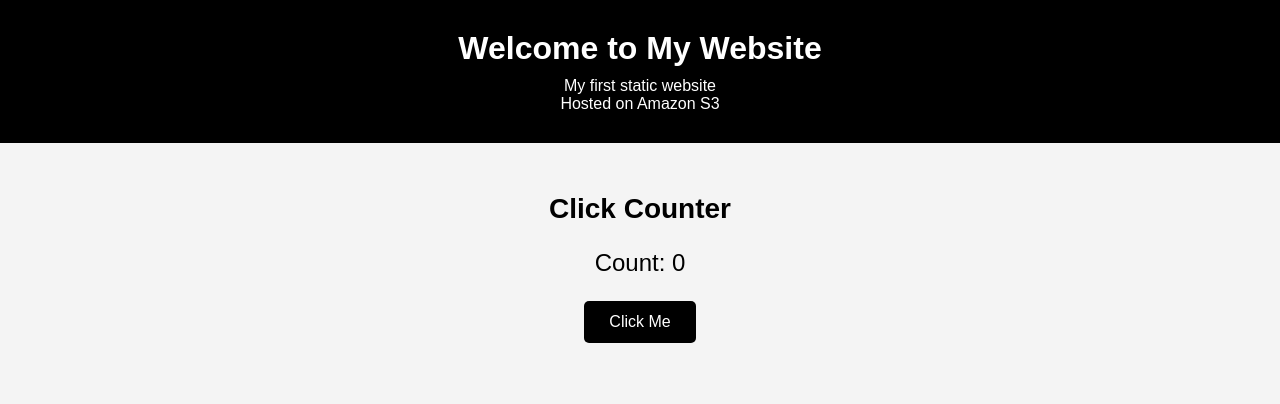
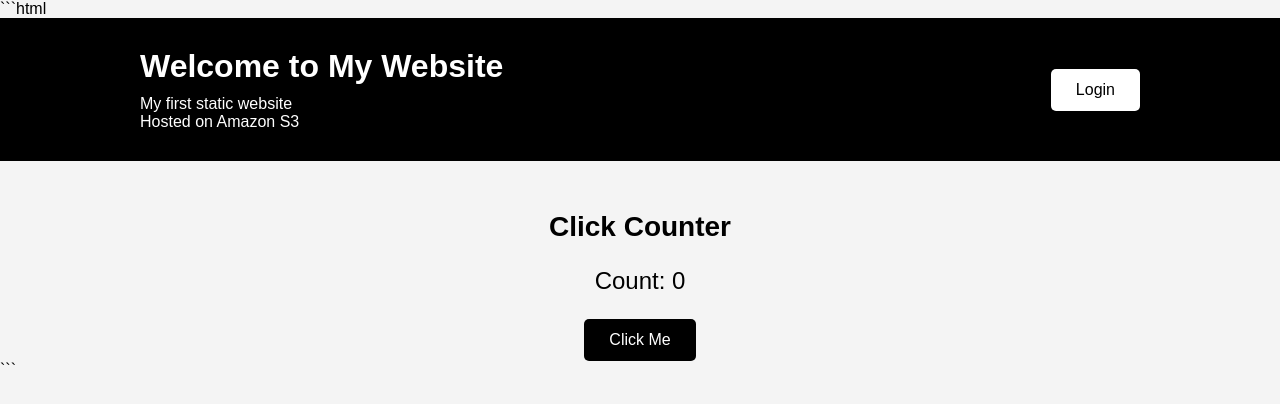
Before and after one commit to muthukumar24/git-and-github-practice, a plain HTML site: page index.html in a window 1280 px wide. Drawn offline with Linux system fonts and the light colour scheme.

Commit message:
added login functionality

````diff
--- a/index.html
+++ b/index.html
@@ -1,3 +1,4 @@
+```html
 <!DOCTYPE html>
 <html lang="en">
 <head>
@@ -12,9 +13,17 @@
 <body>
 
     <div class="header">
-        <h1>Welcome to My Website</h1>
-        <p>My first static website</p>
-        <p>Hosted on Amazon S3</p>
+
+        <div class="header-content">
+            <div>
+                <h1>Welcome to My Website</h1>
+                <p>My first static website</p>
+                <p>Hosted on Amazon S3</p>
+            </div>
+
+            <button class="login-button">Login</button>
+        </div>
+
     </div>
 
     <div class="counter-section">
@@ -30,3 +39,4 @@
 
 </body>
 </html>
+```
--- a/style.css
+++ b/style.css
@@ -4,13 +4,23 @@ body {
     background-color: #f4f4f4;
 }
 
+/* Header */
 .header {
     background-color: black;
     color: white;
     padding: 30px;
-    text-align: center;
 }
 
+/* Header content */
+.header-content {
+    display: flex;
+    align-items: center;
+    justify-content: space-between;
+    max-width: 1000px;
+    margin: auto;
+}
+
+/* Header text */
 .header h1 {
     margin: 0 0 10px;
 }
@@ -19,6 +29,23 @@ body {
     margin: 0;
 }
 
+/* Login Button */
+.login-button {
+    padding: 12px 25px;
+    font-size: 16px;
+    background-color: white;
+    color: black;
+    border: none;
+    border-radius: 5px;
+    cursor: pointer;
+}
+
+/* Login Button Hover */
+.login-button:hover {
+    background-color: #ddd;
+}
+
+/* Counter Section */
 .counter-section {
     text-align: center;
     margin-top: 50px;
@@ -32,7 +59,8 @@ body {
     font-size: 24px;
 }
 
-button {
+/* Counter Button */
+#countButton {
     padding: 12px 25px;
     font-size: 16px;
     background-color: black;
@@ -42,6 +70,6 @@ button {
     border-radius: 5px;
 }
 
-button:hover {
+#countButton:hover {
     background-color: #333;
 }
````
